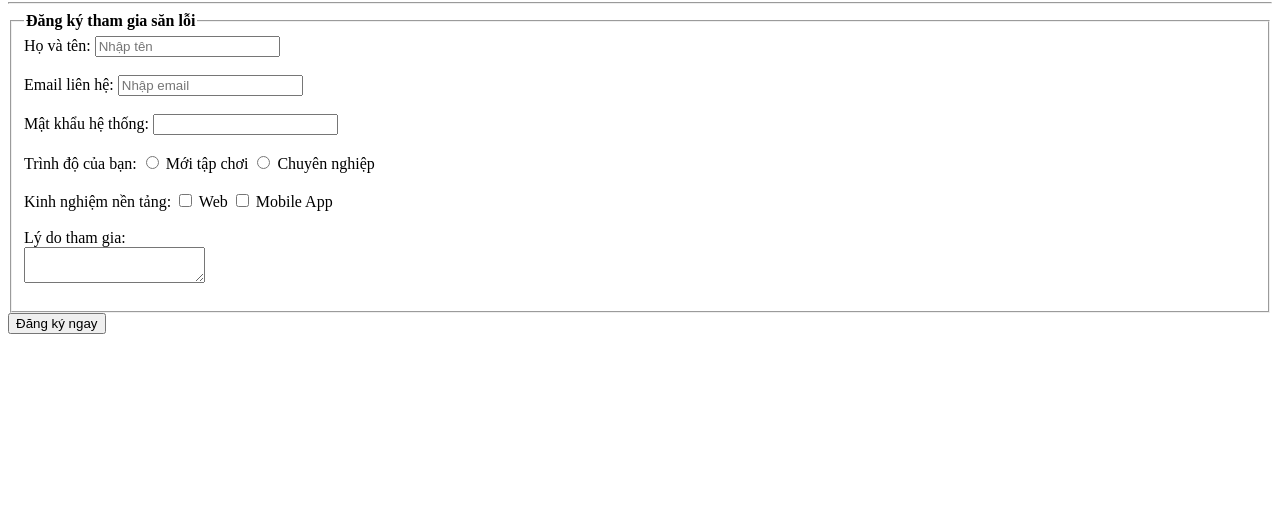
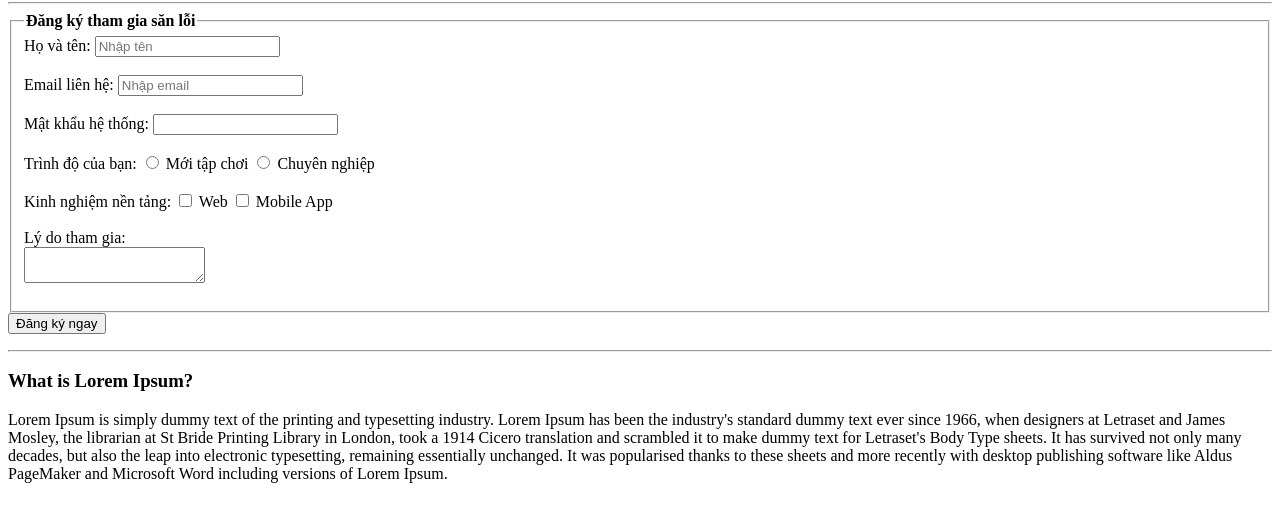
Before and after one commit to dieppham999/techbugs-bug-hunter-registration, a plain HTML site: page index.html in a window 1280 px wide. Shown: the part 53-574 px from the top of the page. Drawn offline with Linux system fonts and the light colour scheme.

Commit message:
feat: add footer header và content

```diff
--- a/index.html
+++ b/index.html
@@ -45,7 +45,9 @@
     </main>
 
     <footer>
-
+        <hr>
+        <h3>What is Lorem Ipsum?</h3>
+        <span>Lorem Ipsum is simply dummy text of the printing and typesetting industry. Lorem Ipsum has been the industry's standard dummy text ever since 1966, when designers at Letraset and James Mosley, the librarian at St Bride Printing Library in London, took a 1914 Cicero translation and scrambled it to make dummy text for Letraset's Body Type sheets. It has survived not only many decades, but also the leap into electronic typesetting, remaining essentially unchanged. It was popularised thanks to these sheets and more recently with desktop publishing software like Aldus PageMaker and Microsoft Word including versions of Lorem Ipsum.</span>
     </footer>
 </body>
 </html>
```
